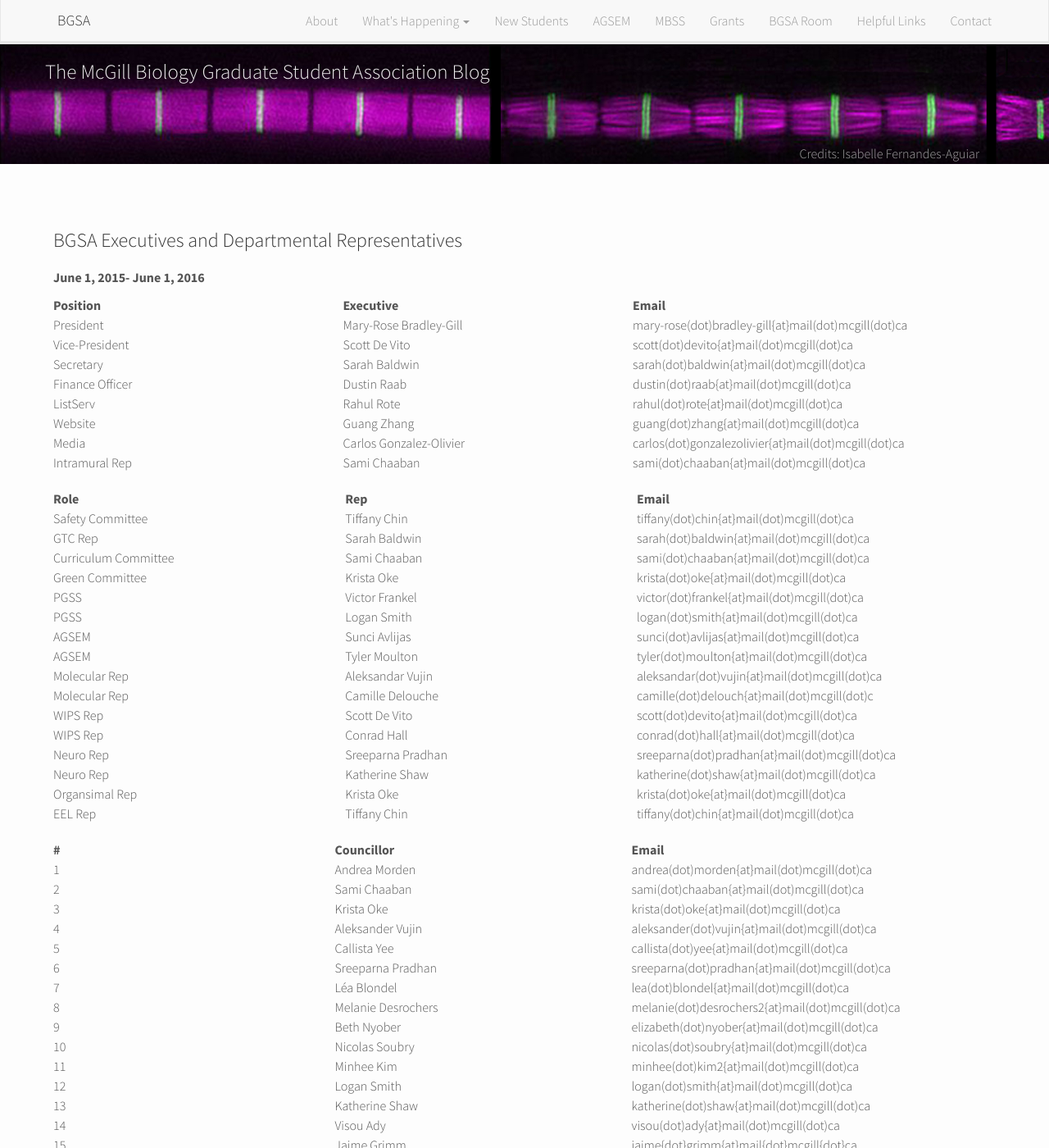
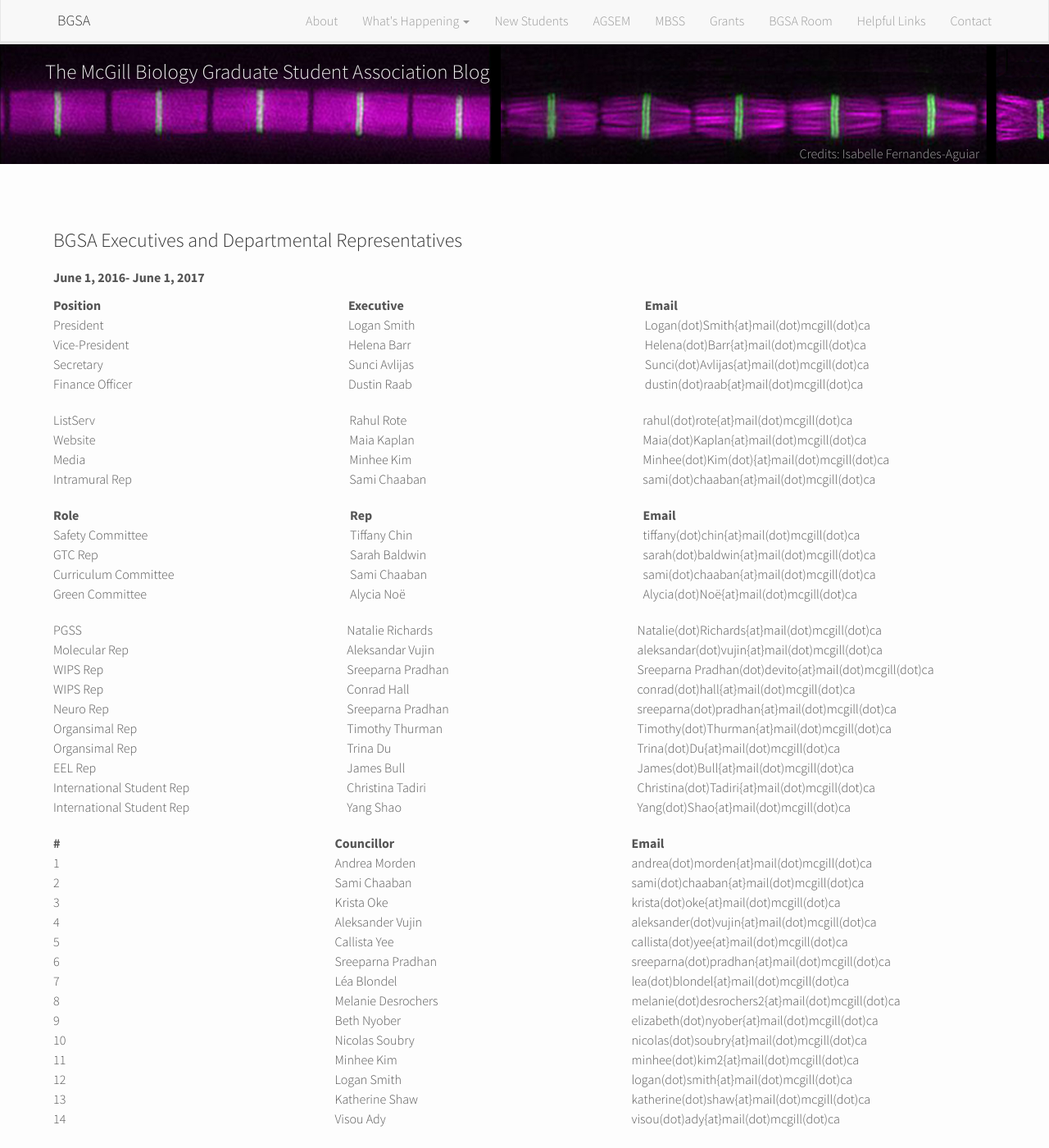
Before and after one commit to McGillBGSA/McGillBGSA.github.io, a Jekyll site: the page built from contact.md, in a window 1280 px wide and 1400 px high. Shown: the whole window at 82% size. Built offline with Jekyll 4.4.1, drawn with Linux system fonts in a browser that asks for light colours; nearby versions of some CDN libraries; some of the changed text lies outside the part shown.

Commit message:
Update contact.md

```diff
--- a/contact.md
+++ b/contact.md
@@ -8,17 +8,18 @@ published: true
 
 
 
-**June 1, 2015- June 1, 2016**
+**June 1, 2016- June 1, 2017**
 
 Position | Executive | Email
 -----|----|----
-President | Mary-Rose Bradley-Gill | mary-rose(dot)bradley-gill{at}mail(dot)mcgill(dot)ca
-Vice-President | Scott De Vito | scott(dot)devito{at}mail(dot)mcgill(dot)ca
-Secretary | Sarah Baldwin | sarah(dot)baldwin{at}mail(dot)mcgill(dot)ca
+President | Logan Smith | Logan(dot)Smith{at}mail(dot)mcgill(dot)ca
+Vice-President | Helena Barr | Helena(dot)Barr{at}mail(dot)mcgill(dot)ca
+Secretary | Sunci Avlijas | Sunci(dot)Avlijas{at}mail(dot)mcgill(dot)ca
 Finance Officer | Dustin Raab | dustin(dot)raab{at}mail(dot)mcgill(dot)ca
+
 ListServ | Rahul Rote | rahul(dot)rote{at}mail(dot)mcgill(dot)ca
-Website | Guang Zhang | guang(dot)zhang{at}mail(dot)mcgill(dot)ca
-Media | Carlos Gonzalez-Olivier | carlos(dot)gonzalezolivier{at}mail(dot)mcgill(dot)ca
+Website |Maia Kaplan |Maia(dot)Kaplan{at}mail(dot)mcgill(dot)ca
+Media | Minhee Kim | Minhee(dot)Kim(dot){at}mail(dot)mcgill(dot)ca
 Intramural Rep | Sami Chaaban | sami(dot)chaaban{at}mail(dot)mcgill(dot)ca
 
 Role| Rep | Email
@@ -26,19 +27,18 @@ Role| Rep | Email
 Safety Committee | Tiffany Chin | tiffany(dot)chin{at}mail(dot)mcgill(dot)ca
 GTC Rep | Sarah Baldwin | sarah(dot)baldwin{at}mail(dot)mcgill(dot)ca
 Curriculum Committee | Sami Chaaban | sami(dot)chaaban{at}mail(dot)mcgill(dot)ca
-Green Committee | Krista Oke | krista(dot)oke{at}mail(dot)mcgill(dot)ca
-PGSS | Victor Frankel | victor(dot)frankel{at}mail(dot)mcgill(dot)ca
-PGSS | Logan Smith | logan(dot)smith{at}mail(dot)mcgill(dot)ca
-AGSEM | Sunci Avlijas | sunci(dot)avlijas{at}mail(dot)mcgill(dot)ca
-AGSEM | Tyler Moulton | tyler(dot)moulton{at}mail(dot)mcgill(dot)ca
+Green Committee |Alycia Noë | Alycia(dot)Noë{at}mail(dot)mcgill(dot)ca
+
+PGSS | Natalie Richards | Natalie(dot)Richards{at}mail(dot)mcgill(dot)ca
 Molecular Rep | Aleksandar Vujin | aleksandar(dot)vujin{at}mail(dot)mcgill(dot)ca
-Molecular Rep | Camille Delouche | camille(dot)delouch{at}mail(dot)mcgill(dot)c
-WIPS Rep | Scott De Vito | scott(dot)devito{at}mail(dot)mcgill(dot)ca
+WIPS Rep | Sreeparna Pradhan | Sreeparna Pradhan(dot)devito{at}mail(dot)mcgill(dot)ca
 WIPS Rep | Conrad Hall | conrad(dot)hall{at}mail(dot)mcgill(dot)ca
 Neuro Rep | Sreeparna Pradhan | sreeparna(dot)pradhan{at}mail(dot)mcgill(dot)ca
-Neuro Rep | Katherine Shaw | katherine(dot)shaw{at}mail(dot)mcgill(dot)ca
-Organsimal Rep | Krista Oke | krista(dot)oke{at}mail(dot)mcgill(dot)ca
-EEL Rep | Tiffany Chin | tiffany(dot)chin{at}mail(dot)mcgill(dot)ca
+Organsimal Rep | Timothy Thurman | Timothy(dot)Thurman{at}mail(dot)mcgill(dot)ca
+Organsimal Rep | Trina Du | Trina(dot)Du{at}mail(dot)mcgill(dot)ca
+EEL Rep | James Bull | James(dot)Bull{at}mail(dot)mcgill(dot)ca
+International Student Rep | Christina Tadiri | Christina(dot)Tadiri{at}mail(dot)mcgill(dot)ca
+International Student Rep | Yang Shao | Yang(dot)Shao{at}mail(dot)mcgill(dot)ca
 
 
 \#| Councillor | Email
```
Also changed, not shown: other parts of contact.md (+10 -2 lines).
